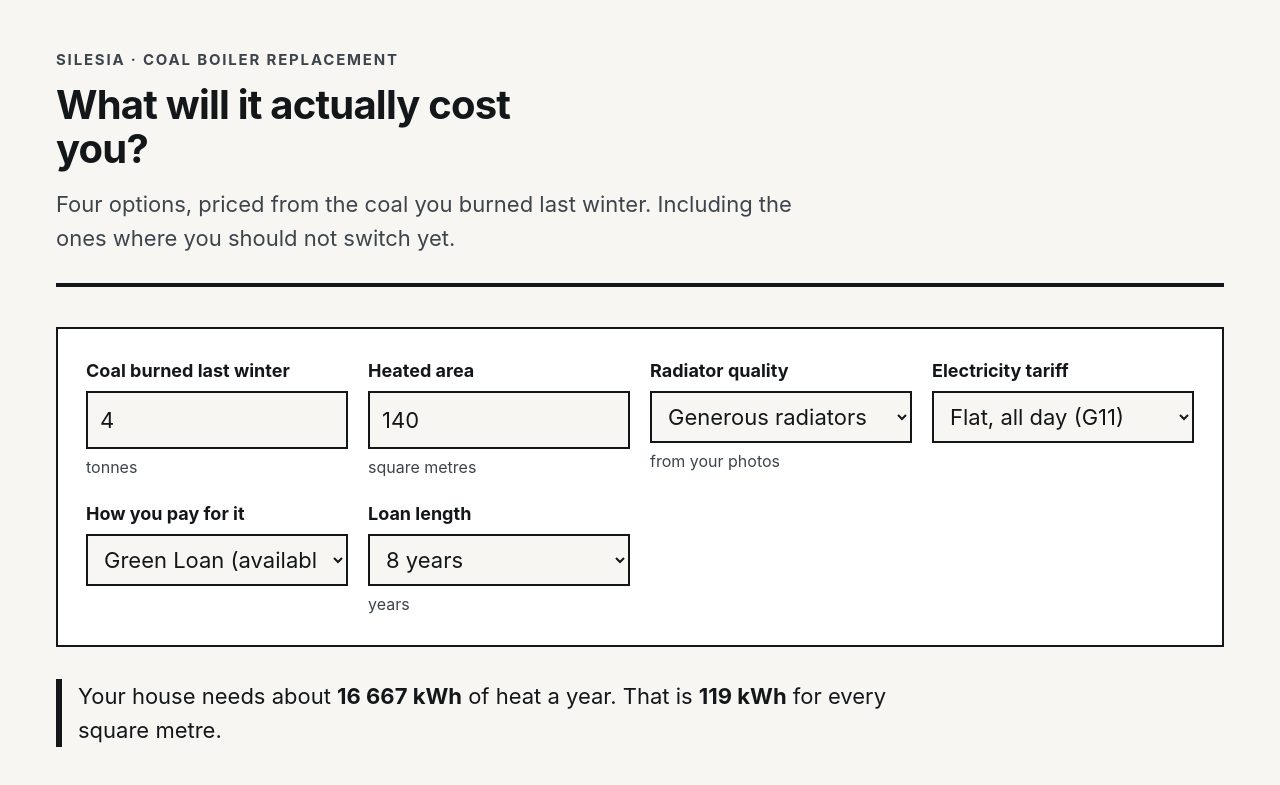
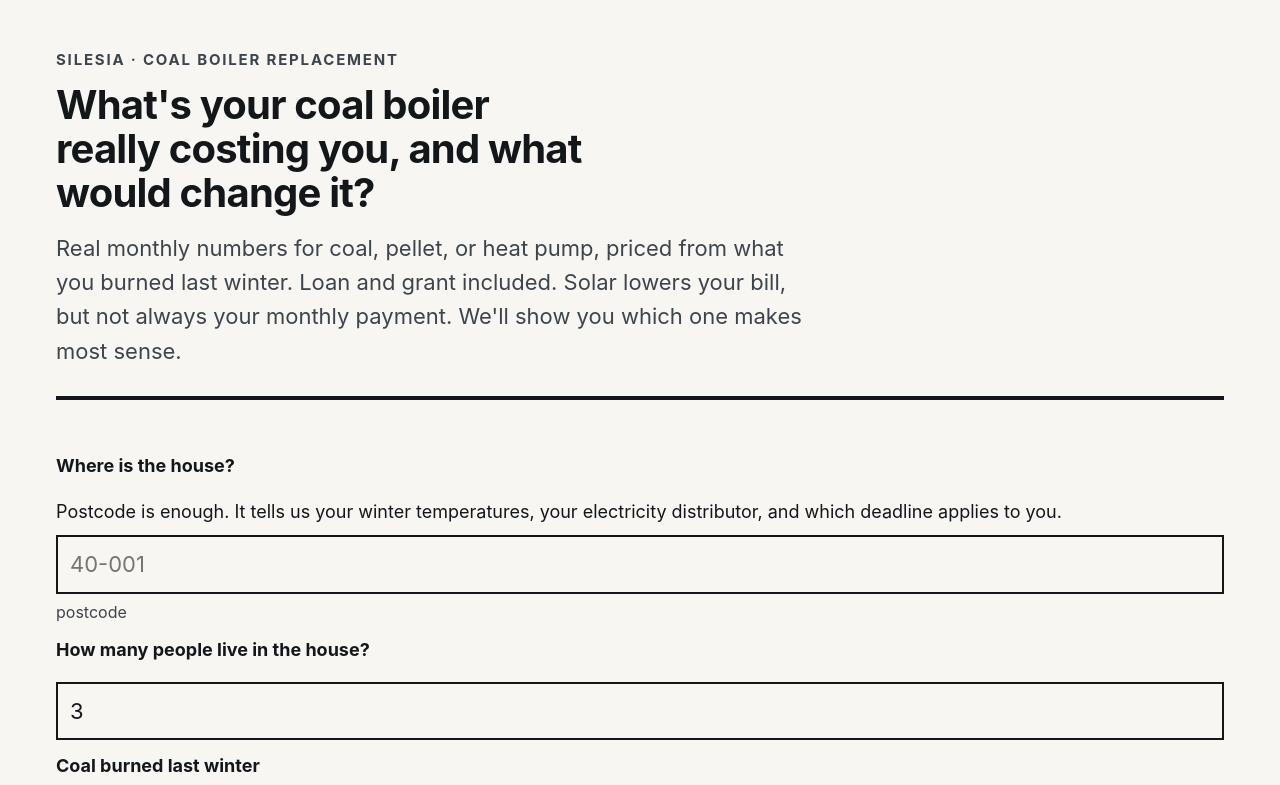
Before and after one commit to almahdc/HeatFit, a React (Vite) app: page / in a window 1280 px wide. Shown: the top 785 px of the page. Built offline with nearby package versions, Linux system fonts and the light colour scheme.

Commit message:
Add postal code and no of people

```diff
--- a/src/App.tsx
+++ b/src/App.tsx
@@ -5,6 +5,7 @@ import { Applicant, subsidiesFor } from "./engines/subsidy";
 import { ROUTES, financingPlan, headlineMonthly } from "./engines/financing";
 import { ScenarioSummary, verdict } from "./engines/verdict";
 import * as C from "./data/constants.pl";
+import { lookupPostcode, maskPostcodeInput } from "./data/postcodes.pl";
 
 const zl = (n: number) => Math.round(n).toLocaleString("pl-PL");
 const band = (r: Range) => `${zl(r.low)} – ${zl(r.high)}`;
@@ -31,6 +32,10 @@ export default function App() {
   const [tariff, setTariff] = useState<Tariff>("G11");
   const [routeId, setRouteId] = useState("pozyczkaZielona");
   const [termYears, setTermYears] = useState(8);
+  const [postcode, setPostcode] = useState("");
+  const postcodeResult = useMemo(() => lookupPostcode(postcode), [postcode]);
+  const [dhwSource, setDhwSource] = useState<"boiler" | "separate">("boiler");
+  const [householdSize, setHouseholdSize] = useState(3);
 
   const model = useMemo(() => {
     const rc = runningCosts({
@@ -109,14 +114,48 @@ export default function App() {
     <main>
       <header className="masthead">
         <p className="eyebrow">Silesia · coal boiler replacement</p>
-        <h1>What will it actually cost you?</h1>
+        <h1>What's your coal boiler really costing you, and what would change it?</h1>
         <p className="lede">
-          Four options, priced from the coal you burned last winter. Including the ones
-          where you should not switch yet.
+          Real monthly numbers for coal, pellet, or heat pump, priced from what you burned last winter. Loan and grant included. Solar lowers your bill, but not always your monthly payment. We'll show you which one makes most sense.
         </p>
       </header>
 
-      <section className="controls" aria-label="Your house">
+      <section className="" aria-label="Your house">
+        <Field label="Where is the house?" hint="postcode">
+          <p className="field-description">
+            Postcode is enough. It tells us your winter temperatures, your electricity distributor, and which deadline applies to you.
+          </p>
+          <input
+              type="text"
+              inputMode="numeric"
+              placeholder="40-001"
+              value={postcode}
+              onChange={(e) => setPostcode(maskPostcodeInput(e.target.value))}
+              aria-invalid={postcode.length === 6 && !postcodeResult.valid}
+          />
+        </Field>
+
+
+        {postcode.length === 6 && !postcodeResult.inSilesia && (
+            <p className="warn">
+              We only cover Silesia today. Your numbers here won't be accurate for
+              {" "}{postcode}.
+            </p>
+        )}
+
+            <Field label="How many people live in the house?" hint="">
+              <input
+                  type="number"
+                  min={1}
+                  max={10}
+                  step={1}
+                  value={householdSize}
+                  onChange={(e) =>
+                      setHouseholdSize(Math.max(1, Math.min(10, +e.target.value || 3)))
+                  }
+              />
+            </Field>
+
         <Field label="Coal burned last winter" hint="tonnes">
           <input
             type="number"
--- a/src/data/constants.pl.ts
+++ b/src/data/constants.pl.ts
@@ -29,6 +29,24 @@ export interface SourcedBand {
   certainty: Certainty;
   note?: string;
 }
+
+export const DHW_LITRES_PER_PERSON_PER_DAY: SourcedBand = {
+  low: 40,
+  mid: 50,
+  high: 60,
+  unit: "l/person/day",
+  source: "Polish design convention for domestic hot water sizing",
+  readOn: "2026-08-19",
+  certainty: "medium",
+};
+
+export const DEFAULT_HOUSEHOLD_SIZE: Sourced<number> = {
+  value: 3,
+  source: "Polish average household size, used only when the person skips Q6a",
+  readOn: "2026-08-19",
+  certainty: "low",
+  note: "Widen the DHW band when this default is used rather than an answered value.",
+};
 
 // --- fuels ------------------------------------------------------------------
 
@@ -257,6 +275,8 @@ export const MJ_PER_KWH = 3.6;
 
 /** Every constant above, for the test that asserts each one carries a source. */
 export const ALL_CONSTANTS: Record<string, Sourced<unknown> | SourcedBand> = {
+  DHW_LITRES_PER_PERSON_PER_DAY,
+  DEFAULT_HOUSEHOLD_SIZE,
   COAL_PRICE_PER_TONNE,
   COAL_CALORIFIC_VALUE,
   PELLET_PRICE_PER_TONNE,
--- /dev/null
+++ b/src/data/postcodes.pl.ts
@@ -0,0 +1,46 @@
+/**
+ * Postcode -> region lookup.
+ *
+ * Polish postal codes are NOT cleanly range-based per voivodeship - Śląskie
+ * overlaps with Opolskie and Małopolskie at several boundaries. This is a
+ * first-two-digits approximation covering the bulk of Śląskie, not a precise
+ * TERYT boundary lookup. Good enough to gate the demo; replace with a real
+ * postcode registry (GUS TERYT or Poczta Polska's file) before this decides
+ * anything a homeowner pays for.
+ */
+
+export interface PostcodeResult {
+    valid: boolean;
+    inSilesia: boolean;
+    /** The raw two-digit prefix, e.g. "40" from "40-001". */
+    prefix: string | null;
+}
+
+// Prefixes predominantly inside Śląskie. Approximate - see note above.
+const SILESIAN_PREFIXES = new Set([
+    "40", "41", "42", "43", "44",
+]);
+
+const POSTCODE_PATTERN = /^\d{2}-\d{3}$/;
+
+export function isValidPolishPostcode(value: string): boolean {
+    return POSTCODE_PATTERN.test(value);
+}
+
+export function lookupPostcode(value: string): PostcodeResult {
+    if (!isValidPolishPostcode(value)) {
+        return { valid: false, inSilesia: false, prefix: null };
+    }
+    const prefix = value.slice(0, 2);
+    return { valid: true, inSilesia: SILESIAN_PREFIXES.has(prefix), prefix };
+}
+
+/**
+ * Types the mask as the user goes: digits only in, "00-000" out.
+ * Call this in an onChange handler with the raw input value.
+ */
+export function maskPostcodeInput(raw: string): string {
+    const digits = raw.replace(/\D/g, "").slice(0, 5);
+    if (digits.length <= 2) return digits;
+    return `${digits.slice(0, 2)}-${digits.slice(2)}`;
+}
--- a/src/engines/runningCost.ts
+++ b/src/engines/runningCost.ts
@@ -221,3 +221,19 @@ export function runningCosts(facts: HouseFacts): RunningCosts {
     ),
   };
 }
+
+/**
+ * Domestic hot water demand, in kWh/year, when it is NOT already inside the
+ * coal tonnage (Q6 = separate heater). Uses a simple ΔT model: heating mains
+ * water (assumed 10°C) to a usable 45°C.
+ */
+export function dhwDemandKwh(people: number): Range {
+  if (people <= 0) throw new Error("dhwDemandKwh: people must be positive");
+
+  const litresPerYear = exact(people * 365).mid; // people is exact, not a Range
+  const litres = fromSpread(litresPerYear, 0); // placeholder shape, see note below
+  // litres/day x 365 x specific heat x deltaT, converted to kWh
+  const deltaT = 35; // 10C mains to 45C usable, Polish convention
+  const kwhPerLitre = (1 * 4.186 * deltaT) / 3600; // ~0.0407 kWh/litre
+  return scale(band(C.DHW_LITRES_PER_PERSON_PER_DAY), people * 365 * kwhPerLitre);
+}
--- a/src/ui.css
+++ b/src/ui.css
@@ -101,6 +101,7 @@ h1 {
 .field-label {
   font-weight: 650;
   font-size: var(--step-0);
+  margin: 12px 0;
 }
 
 .field-hint {
@@ -132,6 +133,10 @@ select:focus-visible {
   padding-left: 1rem;
   border-left: 6px solid var(--ink);
   max-width: 60ch;
+}
+
+.field-description {
+  margin: 0 0 4px 0;
 }
 
 /* --- the four options ---------------------------------------------------- */
```
Also changed, not shown: 1 other file (tests, documents, lock files or other folders).
